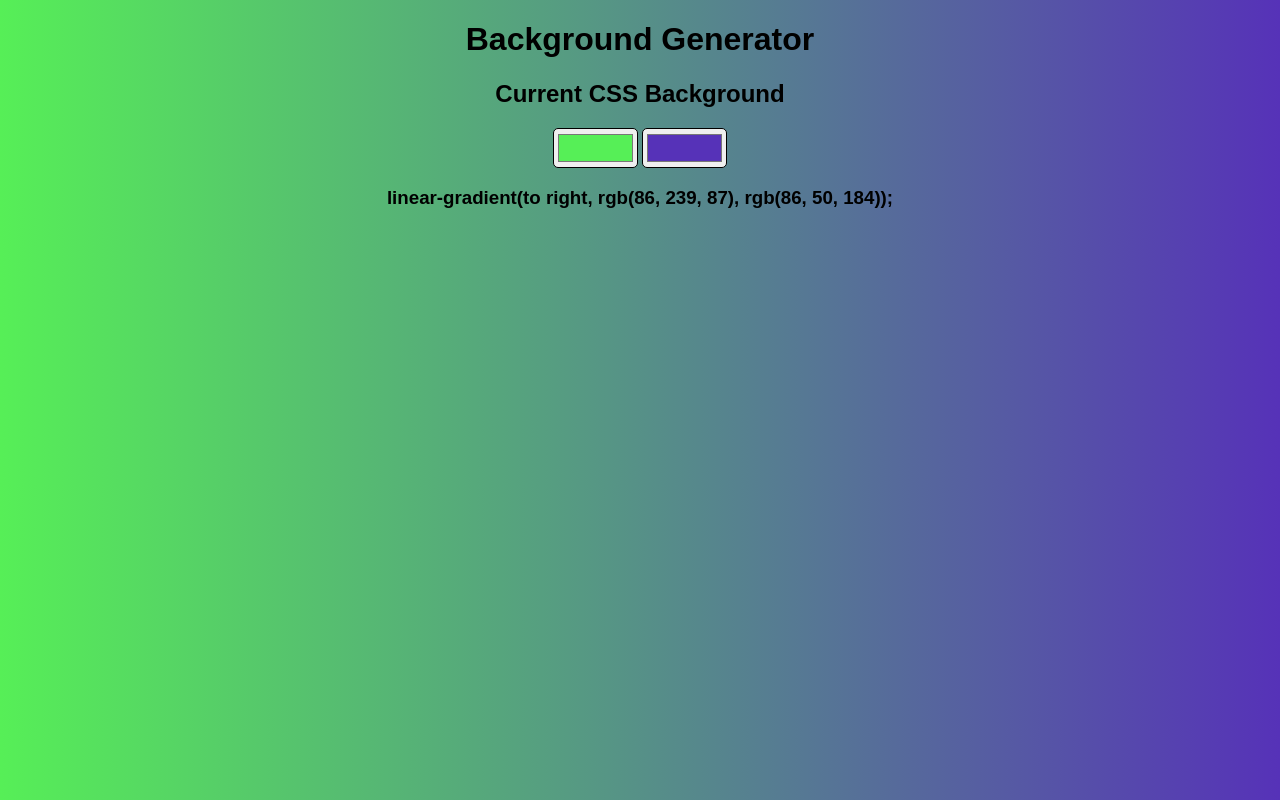
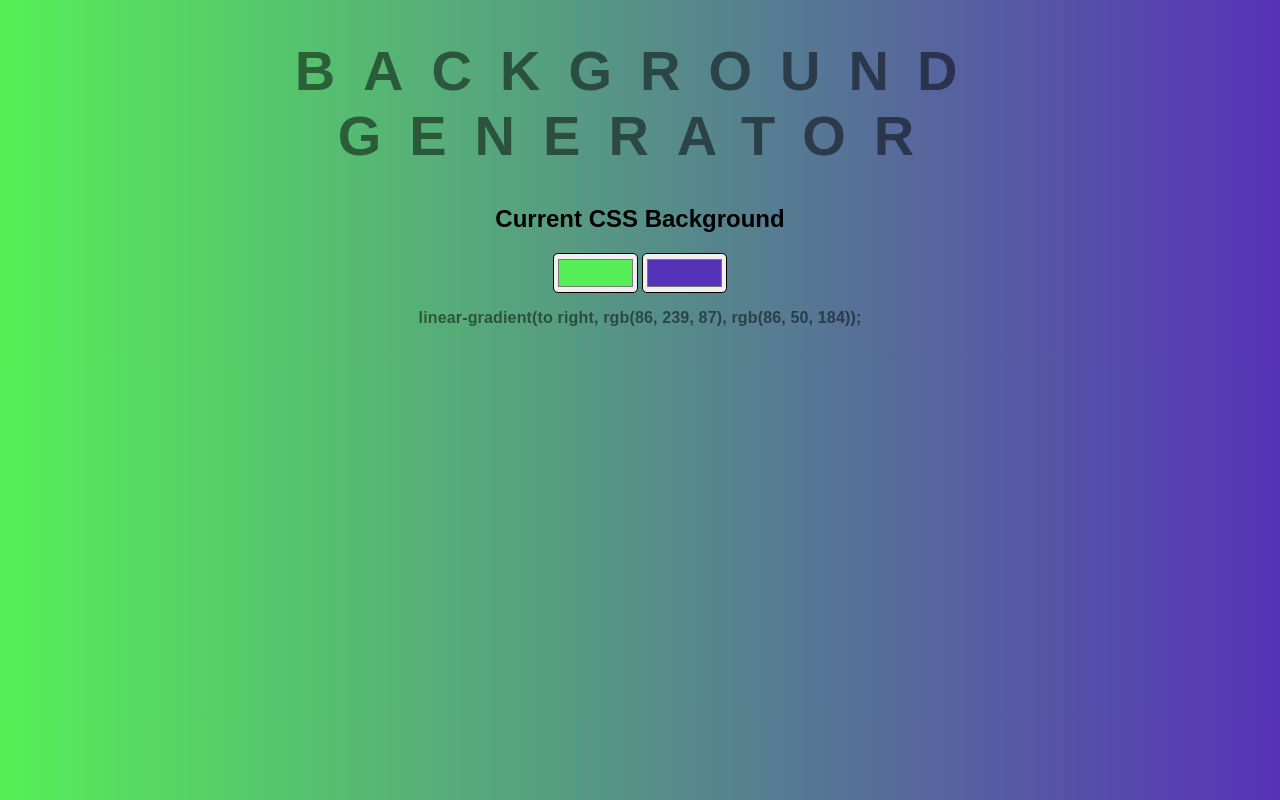
Before and after one commit to SaraMoad/gradiant-generator, a plain HTML site: page index.html in a window 1280 px wide. Drawn offline with Linux system fonts and the light colour scheme.

Commit message:
styling of h1 and h3

```diff
--- a/style.css
+++ b/style.css
@@ -4,6 +4,25 @@ body {
     text-align: center;
     padding-bottom: 1rem;
     margin: auto;
+    top: 15%;
+}
+
+h1 {
+    font: 600 3.5em 'Raleway', sans-serif;
+    color: rgba(0, 0, 0, .5);
+    text-align: center;
+    text-transform: uppercase;
+    letter-spacing: .5em;
+    width: 100%;
+}
+
+h3 {
+    font: 900 1em 'Raleway', sans-serif;
+    color: rgba(0, 0, 0, .5);
+    text-align: center;
+    text-transform: none;
+    letter-spacing: 0.01em;
+
 }
 
 .color1,
```
